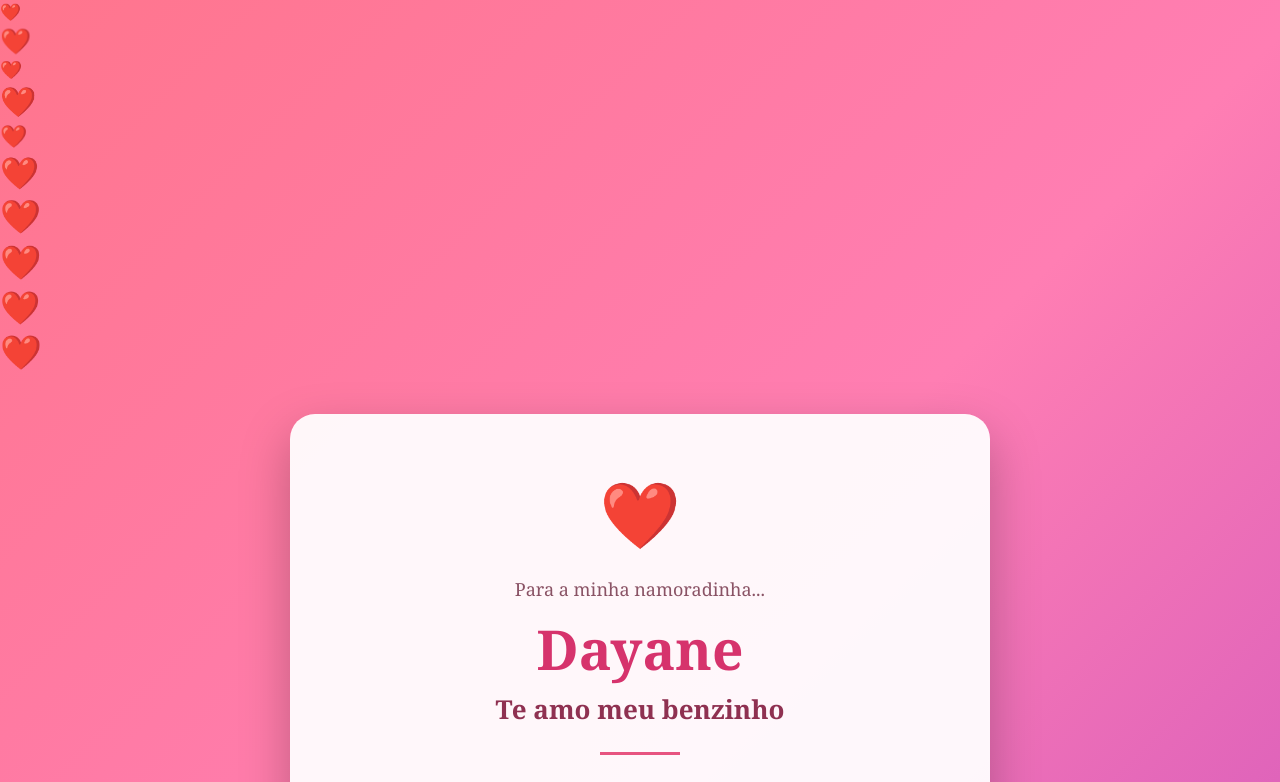
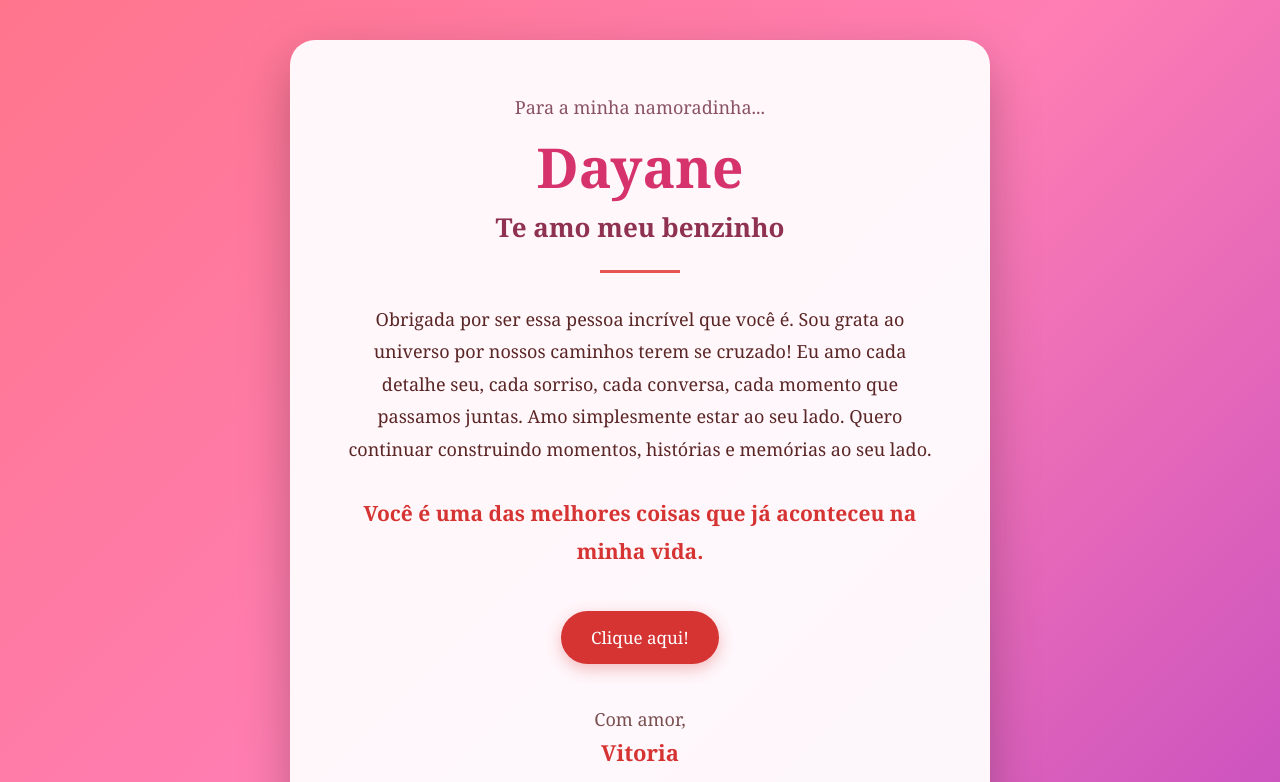
Before and after one commit to VitoriaDiniz24/servidor-node-dayane, a website: page index.html in a window 1280 px wide. Shown: the top 782 px of the page. Drawn offline with Linux system fonts and the light colour scheme.

Commit message:
socorro deus

```diff
--- a/index.html
+++ b/index.html
@@ -17,8 +17,6 @@
     <main class="container">
 
         <section class="card">
-
-            <div class="heart">❤️</div>
 
             <p class="intro">Para a minha namoradinha...</p>
 
--- a/script.js
+++ b/script.js
@@ -20,37 +20,3 @@
     }
 
 });
-
-
-// Criar corações
-
-function criarCoracao() {
-
-    const coracao = document.createElement("div");
-
-    coracao.classList.add("heart-fall");
-
-    coracao.textContent = "❤️";
-
-    coracao.style.left = Math.random() * 100 + "vw";
-
-    coracao.style.fontSize =
-        Math.random() * 20 + 15 + "px";
-
-    coracao.style.animationDuration =
-        Math.random() * 4 + 4 + "s";
-
-    containerCoracoes.appendChild(coracao);
-
-
-    setTimeout(() => {
-
-        coracao.remove();
-
-    }, 8000);
-}
-
-
-// Criar novos corações a cada 500ms
-
-setInterval(criarCoracao, 500);
--- a/style.css
+++ b/style.css
@@ -88,7 +88,7 @@
     width: 80px;
     height: 3px;
 
-    background: #e75480;
+    background: #e75454;
 
     margin: 0 auto 30px;
 }
@@ -100,7 +100,7 @@
 
     margin-bottom: 20px;
 
-    color: #5b2638;
+    color: #5b2626;
 }
 
 .destaque {
@@ -108,7 +108,7 @@
 
     font-weight: bold;
 
-    color: #d6336c;
+    color: #d63333;
 
     margin-top: 30px;
 }
@@ -121,7 +121,7 @@
     border: none;
     border-radius: 30px;
 
-    background: #d6336c;
+    background: #d63333;
 
     color: white;
 
@@ -133,12 +133,12 @@
 
     transition: 0.3s;
 
-    box-shadow: 0 5px 15px rgba(214, 51, 108, 0.3);
+    box-shadow: 0 5px 15px rgba(214, 51, 51, 0.3);
 
     &:hover {
         transform: scale(1.08);
 
-        background: #b82b59;
+        background: #b82b2b;
     }
 }
 
@@ -151,7 +151,7 @@
 
     font-weight: bold;
 
-    color: #d6336c;
+    color: #d63333;
 
     animation: aparecer 1s ease;
 }
@@ -165,14 +165,14 @@
 
     font-size: 18px;
 
-    color: #795060;
+    color: #795050;
 
     line-height: 1.7;
 
     span {
         font-size: 22px;
 
-        color: #d6336c;
+        color: #d63333;
 
         font-weight: bold;
     }
```
